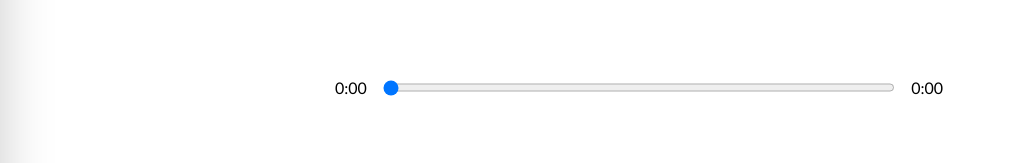
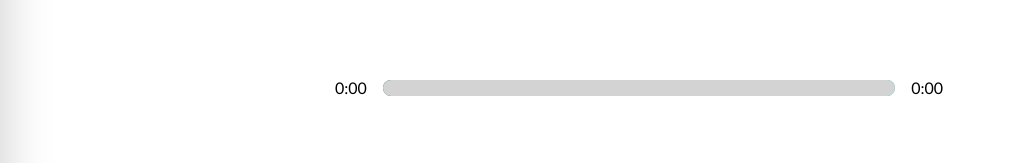
Before and after one commit to Jatinchourasia/lofiWave, a React (Create React App) app: page / in a window 1280 px wide. Shown: the part 498-661 px from the top of the page, without its empty margins (1-1024 px from the left). Built offline with nearby package versions, Linux system fonts and the light colour scheme; the HTML template or start-up script is replaced by a standard one.

Commit message:
library and track updated

```diff
--- a/src/App.js
+++ b/src/App.js
@@ -8,13 +8,14 @@
 // styles
 import "./styles/app.scss";
 // imort util
-import data from "./util";
+import data from "./data";
 
 const App = () => {
   // state
   const [songInfo, setSongInfo] = useState({
     currentTime: 0,
     duration: 0,
+    animationPercentage: 0,
   });
   const audioRef = useRef(null);
   const [songs, setSongs] = useState(data());
@@ -24,7 +25,17 @@
   const timeUpdateHandler = (e) => {
     const current = e.target.currentTime;
     const duration = e.target.duration;
-    setSongInfo({ ...songInfo, currentTime: current, duration });
+    // calculate variable
+    const roundedCurrent = Math.round(current);
+    const roundedDuration = Math.round(duration);
+    const animation = Math.round((roundedCurrent / roundedDuration) * 100);
+    console.log(animation);
+    setSongInfo({
+      ...songInfo,
+      currentTime: current,
+      duration,
+      animationPercentage: animation,
+    });
   };
   return (
     <div className="App">
@@ -37,6 +48,9 @@
         setIsPlaying={setIsPlaying}
         isPlaying={isPlaying}
         currentSong={currentSong}
+        songs={songs}
+        setCurrentSong={setCurrentSong}
+        setSongs={setSongs}
       />
       <Library
         libraryStatus={libraryStatus}
--- a/src/components/LibrarySong.js
+++ b/src/components/LibrarySong.js
@@ -1,5 +1,5 @@
 import React from "react";
-
+import {playAudio} from "../util"
 const LibrarySong = ({
   song,
   songs,
@@ -26,15 +26,8 @@
       }
     });
     setSongs(newSongs);
+ playAudio(isPlaying,audioRef)
 
-    if (isPlaying) {
-      const playPromise = audioRef.current.play();
-      if (playPromise !== undefined) {
-        playPromise.then((audio) => {
-          audioRef.current.play();
-        });
-      }
-    }
   };
 
   return (
--- a/src/components/Player.js
+++ b/src/components/Player.js
@@ -1,6 +1,6 @@
-import React from "react";
+import React, { useEffect } from "react";
 import { FontAwesomeIcon } from "@fortawesome/react-fontawesome";
-
+import { playAudio } from "../util";
 import {
   faPlay,
   faPause,
@@ -15,8 +15,27 @@
   isPlaying,
   setIsPlaying,
   songInfo,
+  songs,
+  setCurrentSong,
+  setSongs,
 }) => {
-  // Ref
+  // UseEffects
+  useEffect(() => {
+    const newSongs = songs.map((song) => {
+      if (song.id === currentSong.id) {
+        return {
+          ...song,
+          active: true,
+        };
+      } else {
+        return {
+          ...song,
+          active: false,
+        };
+      }
+    });
+    setSongs(newSongs);
+  }, [currentSong]);
 
   // event handlers
   const playSongHandler = () => {
@@ -39,11 +58,39 @@
     audioRef.current.currentTime = e.target.value;
     setSongInfo({ ...songInfo, currentTime: e.target.value });
   };
+  // skip song
+  const skipTrackHandler = (direction) => {
+    let currentIndex = songs.findIndex((song) => song.id === currentSong.id);
+    if (direction === "skip-forward") {
+      setCurrentSong(songs[(currentIndex + 1) % songs.length]);
+    }
+    if (direction === "skip-back") {
+      if ((currentIndex - 1) % songs.length === -1) {
+        setCurrentSong(songs[songs.length - 1]);
+        playAudio(isPlaying, audioRef);
+
+        return;
+      }
+      setCurrentSong(songs[(currentIndex - 1) % songs.length]);
+    }
+    playAudio(isPlaying, audioRef);
+  };
+
+  // add the styles to duration
+  const trackAnim = {
+    transform: `translateX(${songInfo.animationPercentage}%)`,
+  };
 
   return (
     <div className="player">
       <div className="time-control">
         <p>{getTime(songInfo.currentTime)}</p>
+        <div
+          style={{
+            background: `linear-gradient(to right, ${currentSong.color[0]},${currentSong.color[1]})`,
+          }}
+          className="track"
+        >
           <input
             onChange={dragHandler}
             min={0}
@@ -51,10 +98,18 @@
             value={songInfo.currentTime}
             type="range"
           />
-        <p>{getTime(songInfo.duration)}</p>
+          <div style={trackAnim} className="animate-track"></div>
+        </div>
+
+        <p>{songInfo.duration ? getTime(songInfo.duration) : "0:00"}</p>
       </div>
       <div className="play-control">
-        <FontAwesomeIcon className="skip-back" size="2x" icon={faAngleLeft} />
+        <FontAwesomeIcon
+          onClick={() => skipTrackHandler("skip-back")}
+          className="skip-back"
+          size="2x"
+          icon={faAngleLeft}
+        />
         <FontAwesomeIcon
           onClick={playSongHandler}
           className="play"
@@ -62,6 +117,7 @@
           icon={isPlaying ? faPause : faPlay}
         />
         <FontAwesomeIcon
+          onClick={() => skipTrackHandler("skip-forward")}
           className="skip-forward"
           size="2x"
           icon={faAngleRight}
--- /dev/null
+++ b/src/data.js
@@ -0,0 +1,89 @@
+import { v4 as uuidv4 } from "uuid";
+
+function chillHop() {
+  return [
+    {
+      name: "Beaver Creek",
+      cover:
+        "https://chillhop.com/wp-content/uploads/2020/09/0255e8b8c74c90d4a27c594b3452b2daafae608d-1024x1024.jpg",
+      artist: "Aso, Middle School, Aviino",
+      audio: "https://mp3.chillhop.com/serve.php/?mp3=10075",
+      color: ["#205950", "#2ab3bf"],
+      id: uuidv4(),
+      active: false,
+    },
+    {
+      name: "Daylight",
+      cover:
+        "https://chillhop.com/wp-content/uploads/2020/07/ef95e219a44869318b7806e9f0f794a1f9c451e4-1024x1024.jpg",
+      artist: "Aiguille",
+      audio: "https://mp3.chillhop.com/serve.php/?mp3=9272",
+      color: ["#EF8EA9", "#ab417f"],
+      id: uuidv4(),
+      active: true,
+    },
+    {
+      name: "Keep Going",
+      cover:
+        "https://chillhop.com/wp-content/uploads/2020/07/ff35dede32321a8aa0953809812941bcf8a6bd35-1024x1024.jpg",
+      artist: "Swørn",
+      audio: "https://mp3.chillhop.com/serve.php/?mp3=9222",
+      color: ["#CD607D", "#c94043"],
+      id: uuidv4(),
+      active: false,
+    },
+    {
+      name: "Nightfall",
+      cover:
+        "https://chillhop.com/wp-content/uploads/2020/07/ef95e219a44869318b7806e9f0f794a1f9c451e4-1024x1024.jpg",
+      artist: "Aiguille",
+      audio: "https://mp3.chillhop.com/serve.php/?mp3=9148",
+      color: ["#EF8EA9", "#ab417f"],
+      id: uuidv4(),
+      active: false,
+    },
+    {
+      name: "Reflection",
+      cover:
+        "https://chillhop.com/wp-content/uploads/2020/07/ff35dede32321a8aa0953809812941bcf8a6bd35-1024x1024.jpg",
+      artist: "Swørn",
+      audio: "https://mp3.chillhop.com/serve.php/?mp3=9228",
+      color: ["#CD607D", "#c94043"],
+      id: uuidv4(),
+      active: false,
+    },
+    {
+      name: "Under the City Stars",
+      cover:
+        "https://chillhop.com/wp-content/uploads/2020/09/0255e8b8c74c90d4a27c594b3452b2daafae608d-1024x1024.jpg",
+      artist: "Aso, Middle School, Aviino",
+      audio: "https://mp3.chillhop.com/serve.php/?mp3=10074",
+      color: ["#205950", "#2ab3bf"],
+      id: uuidv4(),
+      active: false,
+    },
+
+    {
+      name: "Cap's Café",
+      cover:
+        "https://chillhop.com/wp-content/uploads/2020/09/0255e8b8c74c90d4a27c594b3452b2daafae608d-1024x1024.jpg",
+      artist: "Aso, Middle School, Aviino",
+      audio: "https://mp3.chillhop.com/serve.php/?mp3=10077",
+      color: ["#205950", "#2ab3bf"],
+      id: uuidv4(),
+      active: false,
+    },
+    // add more using this
+    //     {
+    //     name:,
+    //     cover:,
+    //     artist:,
+    //     audio:,
+    //     color:[],
+    //     id:uuidv4(),
+    //     active:false,
+    // }.
+  ];
+}
+
+export default chillHop;
--- a/src/styles/_library.scss
+++ b/src/styles/_library.scss
@@ -60,6 +60,7 @@
 .selected {
   background: rgb(165, 181, 228);
 }
+
 .active-library {
   transform: translateX(0%);
 }
--- a/src/styles/_nav.scss
+++ b/src/styles/_nav.scss
@@ -10,6 +10,7 @@
     border: 2px solid rgb(65, 65, 65);
     padding: 0.5rem;
     transition: all 0.3s ease;
+    z-index: 1;
     &:hover {
       background: rgb(65, 65, 65);
       color: white;
--- a/src/styles/_player.scss
+++ b/src/styles/_player.scss
@@ -12,6 +12,9 @@
   display: flex;
   input {
     width: 100%;
+    -webkit-appearance: none;
+    background: transparent;
+    cursor: pointer;
   }
   p {
     padding: 1rem;
@@ -27,3 +30,34 @@
     cursor: pointer;
   }
 }
+
+input[type="range"]:focus {
+  outline: none;
+}
+
+input[type="range"]::-webkit-slider-thumb {
+  -webkit-appearance: none;
+  height: 16px;
+  width: 16px;
+}
+
+.track {
+  position: relative;
+  background: lightskyblue;
+  width: 100%;
+  height: 1rem;
+  align-self: center;
+  overflow: hidden;
+  border-radius: 1rem;
+}
+
+.animate-track {
+  background: rgb(212, 211, 211);
+  width: 100%;
+  height: 100%;
+  position: absolute;
+  top: 0;
+  left: 0;
+  transform: translateX(0%);
+  pointer-events: none;
+}
```
Also changed, not shown: src/util.js (+9 -88 lines). Lines whose indentation alone changed are shown as unchanged.
